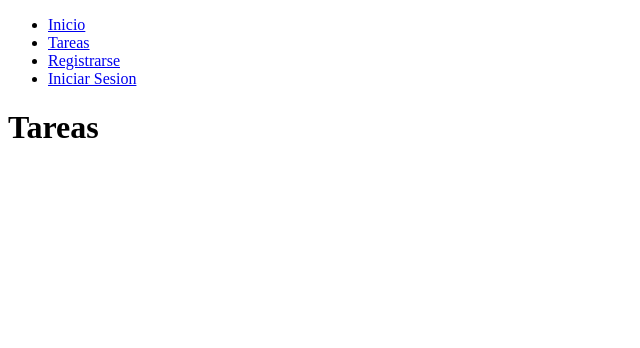
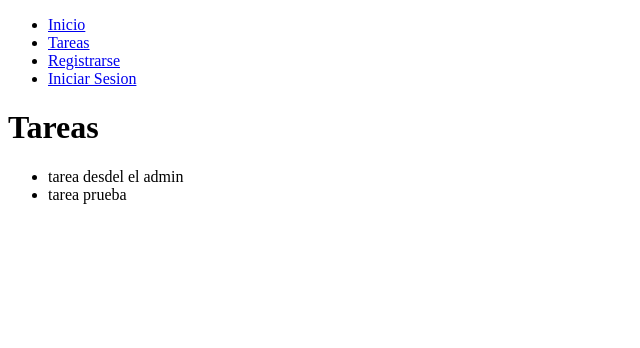
Before and after one commit to RobertFuel/proyecto_final, a Django app: page /tareas/ in a window 1280 px wide. Shown: the top 348 px of the page, without its empty margins (0-640 px from the left). Run offline with Django 4.2, Linux system fonts and the light colour scheme; data comes from the database, SQL or seed files in the repository; both versions use the stored data as it was after the commit.

Commit message:
update: crear y listar tareas

```diff
--- a/tareas/templates/tareas/crear_tarea.html
+++ b/tareas/templates/tareas/crear_tarea.html
@@ -2,7 +2,7 @@
 
 {% block content %}
 <h1>Crear Tarea</h1>
-<form action="/crear_tarea/" method="post">
+<form action="/tareas/crear_tarea/" method="post">
     {% csrf_token %}
     {{form.as_p}}
     <button>
--- a/tareas/templates/tareas/tareas.html
+++ b/tareas/templates/tareas/tareas.html
@@ -2,4 +2,12 @@
 
 {% block content %}
     <h1>Tareas</h1>
+
+    <ul>
+    {% for tarea in tareas %}
+        <li>{{tarea.nombre}}</li>
+    {% endfor %}
+    </ul>
+
+
 {% endblock %}
--- a/tareas/views.py
+++ b/tareas/views.py
@@ -4,6 +4,7 @@ from django.contrib.auth.models import User
 from django.contrib.auth import login, logout, authenticate
 from django.db import IntegrityError
 from .forms import TareaForm
+from .models import Tarea
 
 
 def home(request):
@@ -36,10 +37,22 @@ def signup(request):
     return render(request, 'tareas/signup.html', {'form': UserCreationForm})
 
 def tareas(request):
-    return render(request, 'tareas/tareas.html')
+    tareas = Tarea.objects.all()
+    return render(request, 'tareas/tareas.html', {'tareas': tareas})
 
 def crear_tarea(request):
-    return render(request, 'tareas/crear_tarea.html', {'form': TareaForm})
+
+    if request.method == "GET":
+        return render(request, 'tareas/crear_tarea.html', {'form': TareaForm})
+    else:
+        try:
+            form = TareaForm(request.POST)
+            new_tarea = form.save(commit=False)
+            new_tarea.usuario = request.user
+            new_tarea.save()
+            return redirect('tareas')
+        except ValueError:
+            return render(request, 'tareas/crear_tarea.html', {'form': TareaForm, 'error': 'Faltan datos'})
 
 def logout_view(request):
     logout(request)
```
Also changed, not shown: db.sqlite3.
